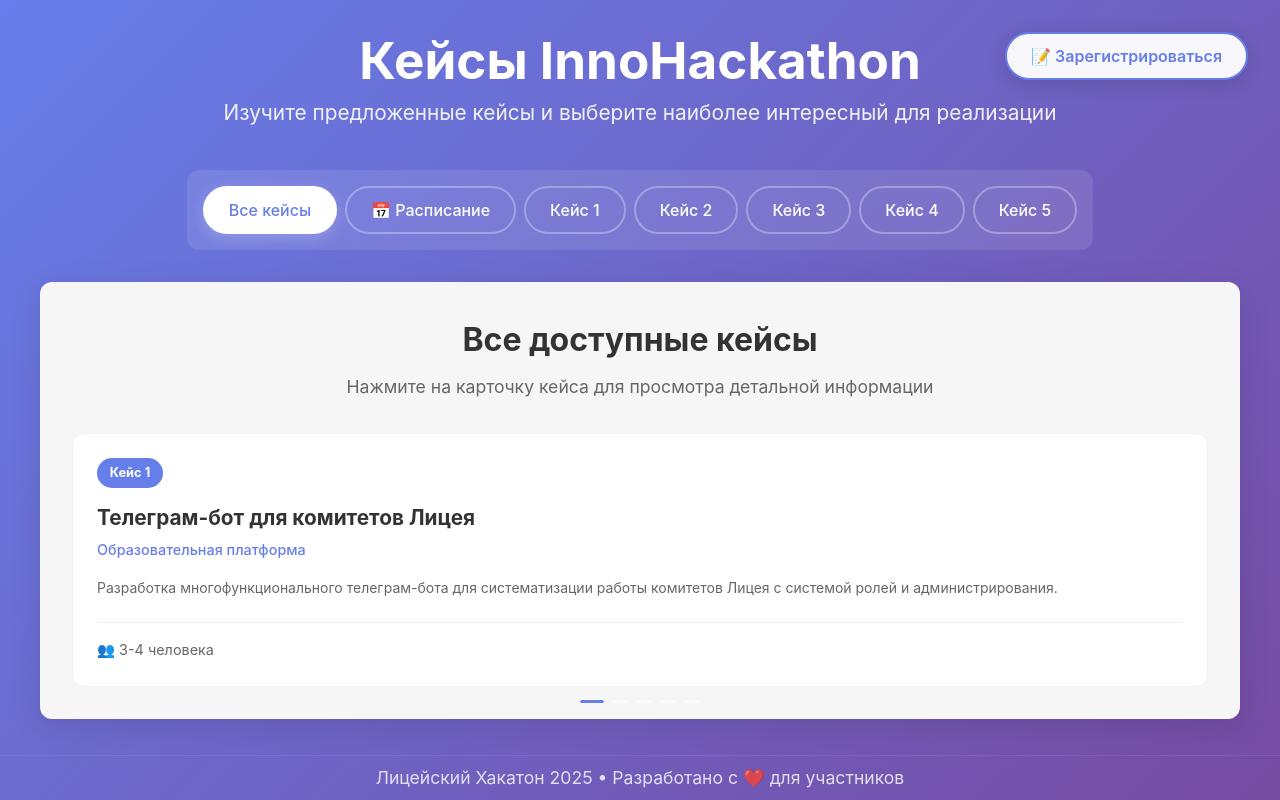
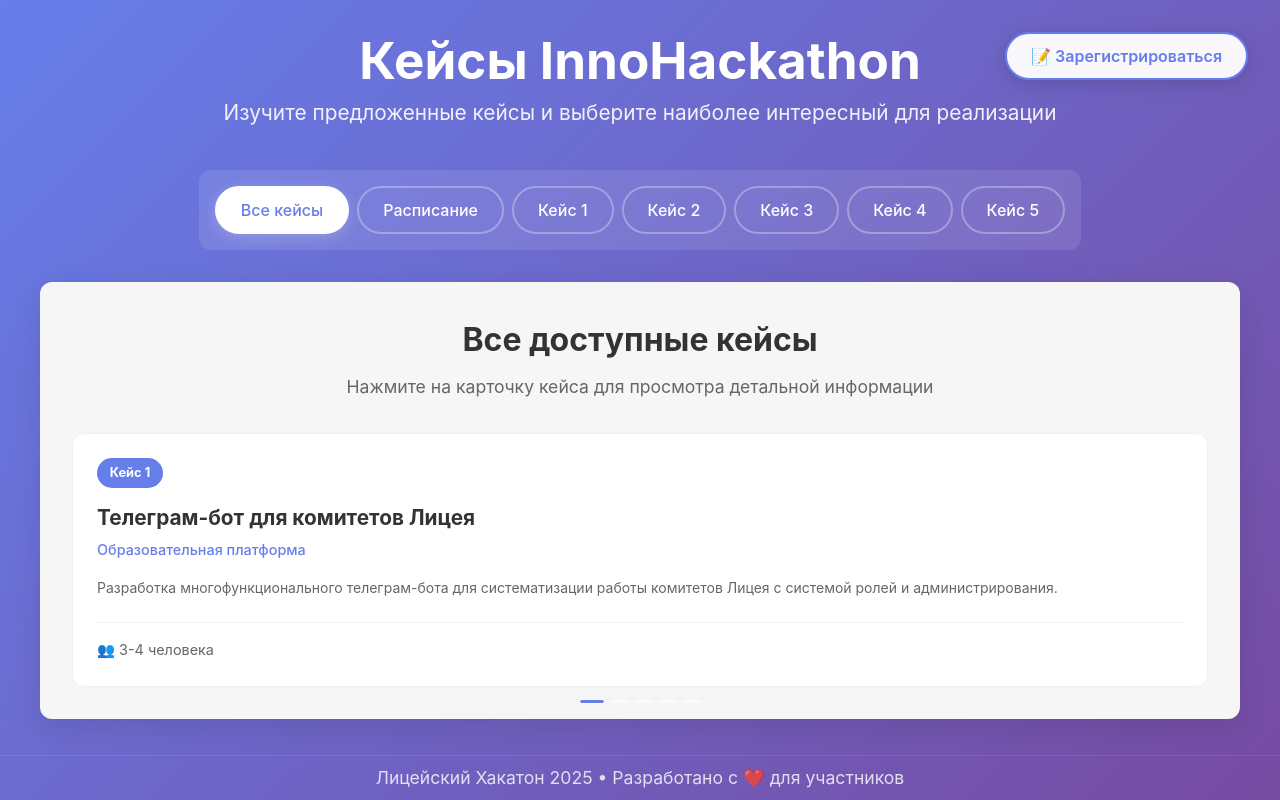
Before and after one commit to letsdyethissworld/InnoHackWebsite, a React (Vite) app: page / in a window 1280 px wide. Built offline with nearby package versions, Linux system fonts and the light colour scheme.

Commit message:
Update DesktopTabs.jsx

```diff
--- a/src/components/DesktopTabs.jsx
+++ b/src/components/DesktopTabs.jsx
@@ -16,7 +16,7 @@
           className={`tab-btn ${activeTab === "schedule" ? "active" : ""}`}
           onClick={() => onTabChange("schedule")}
         >
-          📅 Расписание
+          Расписание
         </button>
 
         {cases.map((caseItem) => (
```
